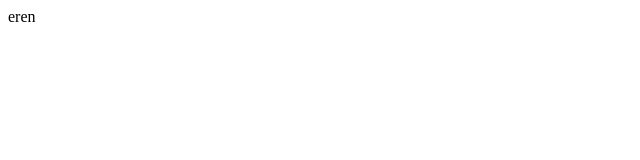
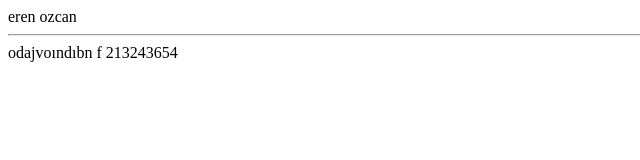
Before and after one commit to ErenOzcan17/ErenOzcan17.github.io, a plain HTML site: page index.html in a window 1280 px wide. Shown: the whole page, without its empty margins (0-640 px from the left). Drawn offline with Linux system fonts and the light colour scheme.

Commit message:
Update index.html

```diff
--- a/index.html
+++ b/index.html
@@ -7,6 +7,8 @@
     <title>Document</title>
 </head>
 <body>
-    eren
+    eren ozcan <hr>
+    odajvoındıbn f
+    213243654
 </body>
 </html>
```
